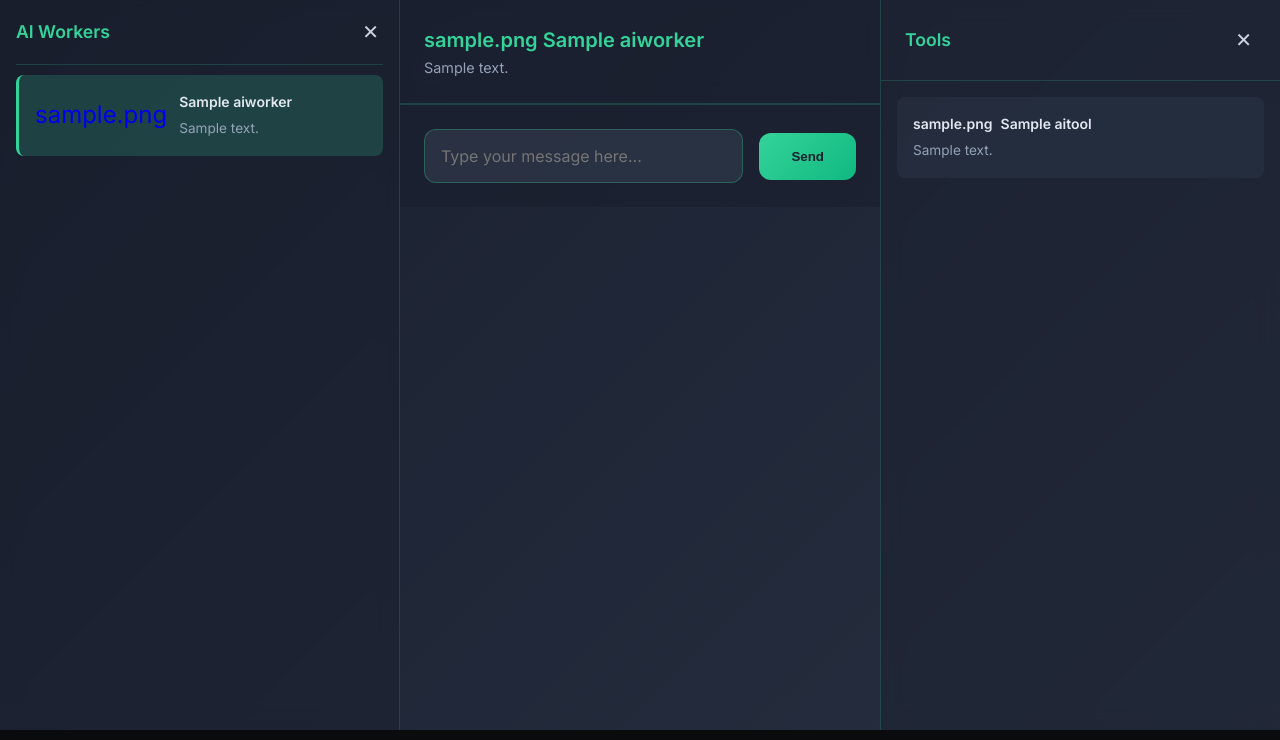
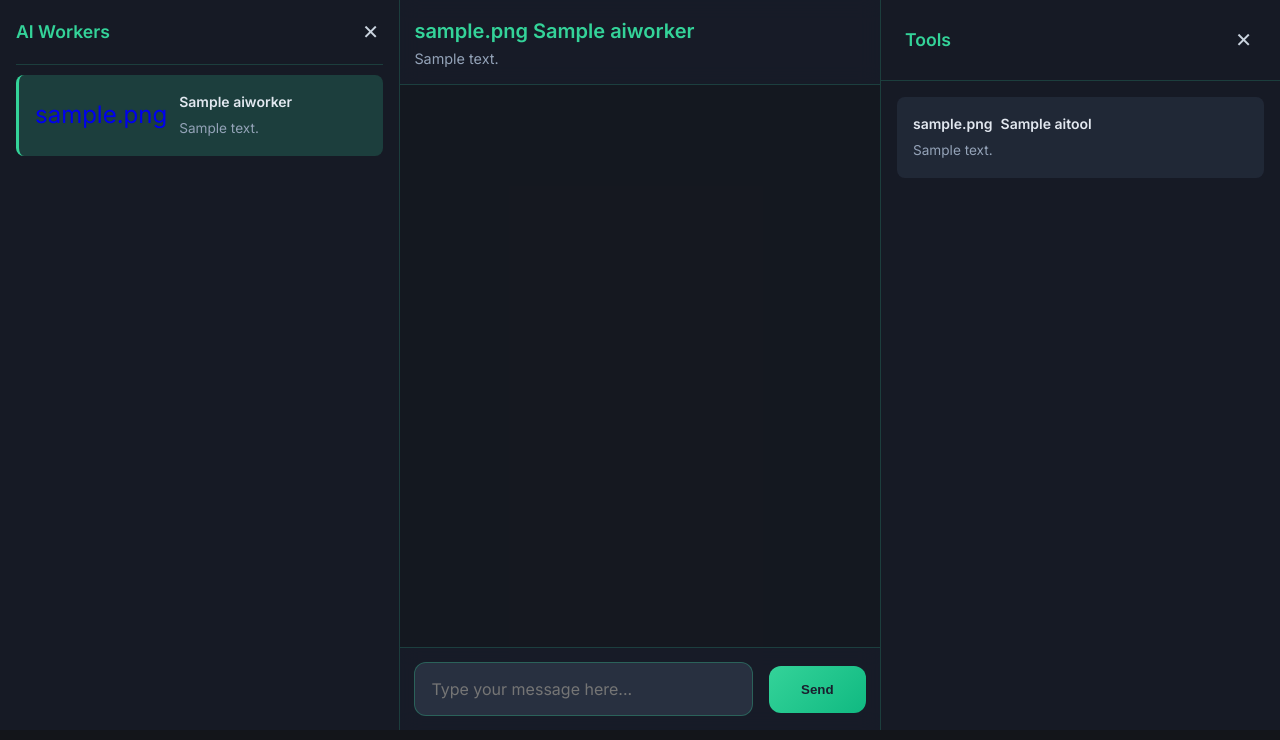
Before and after one commit to adarshmarvel22/Workstation, a Django app: page /ai-workers/1/ in a window 1280 px wide. Shown: the part 69-809 px from the top of the page. Run offline with Django 4.2, Linux system fonts and the light colour scheme; a user stored in the database is signed in; tables that the repository leaves empty hold one stand-in row (values such as "Sample post"); grey boxes marked "Sample" are stand-in pictures; data that the repository does not hold is empty.

Commit message:
[FIX] Fix UI

```diff
--- a/workstation/templates/workstation/ai_workers.html
+++ b/workstation/templates/workstation/ai_workers.html
@@ -9,6 +9,14 @@
     .main-content {
         padding: 0 !important;
         margin: 0 !important;
+        background-color: var(--bg-secondary);
+    }
+
+    .ws-ai-messages-container{
+        z-index: 1;
+        position: relative;
+        right: 0px;
+        max-width: -webkit-fill-available;
     }
 
     /* Container */
@@ -16,7 +24,7 @@
         display: flex;
         height: calc(100vh - 70px); /* Adjust based on navbar height */
         overflow: hidden;
-        background: linear-gradient(135deg, #1a1f2e 0%, #2d3748 100%);
+       /* background: linear-gradient(135deg, #000000 0%, #0c0841 100%); */
     }
 
     /* Left Panel - AI Workers */
@@ -129,7 +137,7 @@
     }
 
     .chat-header {
-        padding: 1.5rem;
+        padding: 0.9rem;
         background: rgba(26, 31, 46, 0.6);
         backdrop-filter: blur(10px);
         border-bottom: 1px solid rgba(52, 211, 153, 0.2);
@@ -257,7 +265,7 @@
 
     /* Input Area */
     .input-area {
-        padding: 1.5rem;
+        padding: 0.9rem;
         background: rgba(26, 31, 46, 0.6);
         backdrop-filter: blur(10px);
         border-top: 1px solid rgba(52, 211, 153, 0.2);
@@ -449,6 +457,9 @@
     }
 
     @media (max-width: 768px) {
+        .message-input {
+            min-width: -webkit-fill-available;
+        }
         .ai-container {
             height: calc(100vh - 60px);
         }
@@ -562,7 +573,7 @@
             </div>
         </div>
 
-        <div class="messages-container" id="messagesContainer">
+        <div class="messages-container ws-ai-messages-container" id="messagesContainer">
             {% for message in messages %}
             <div class="message {{ message.sender }}">
                 <div class="message-avatar">
```
